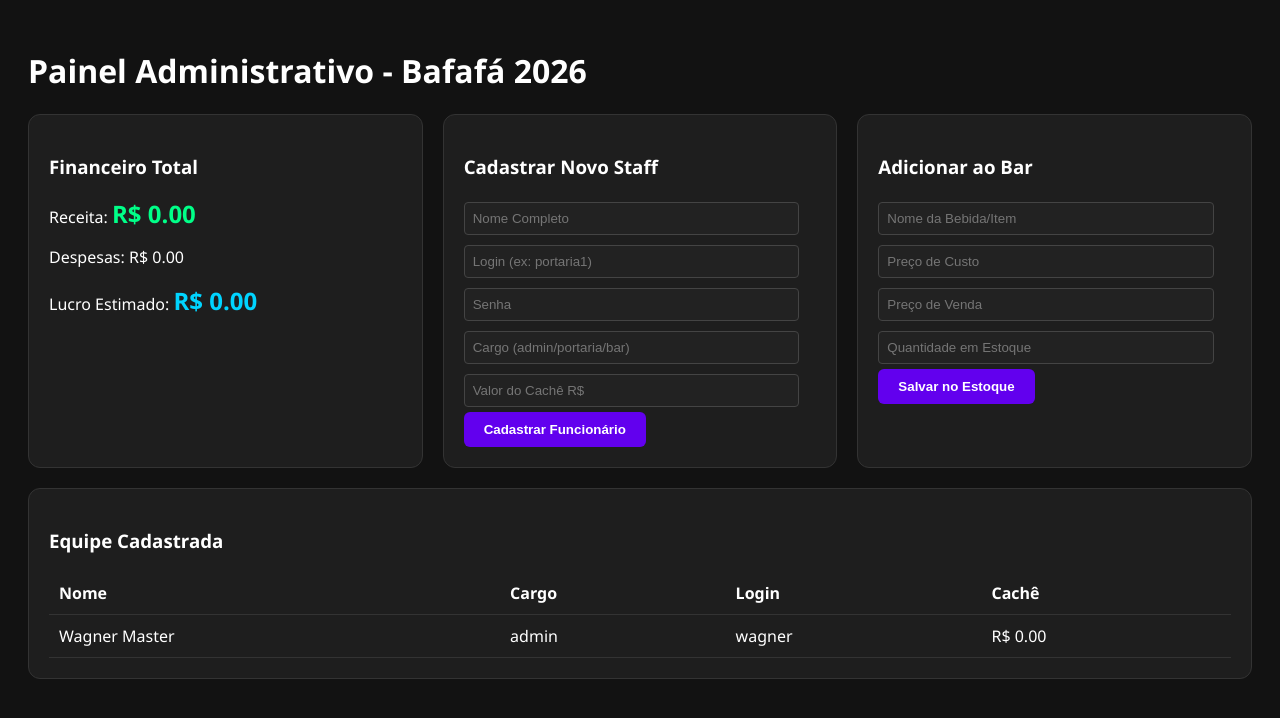
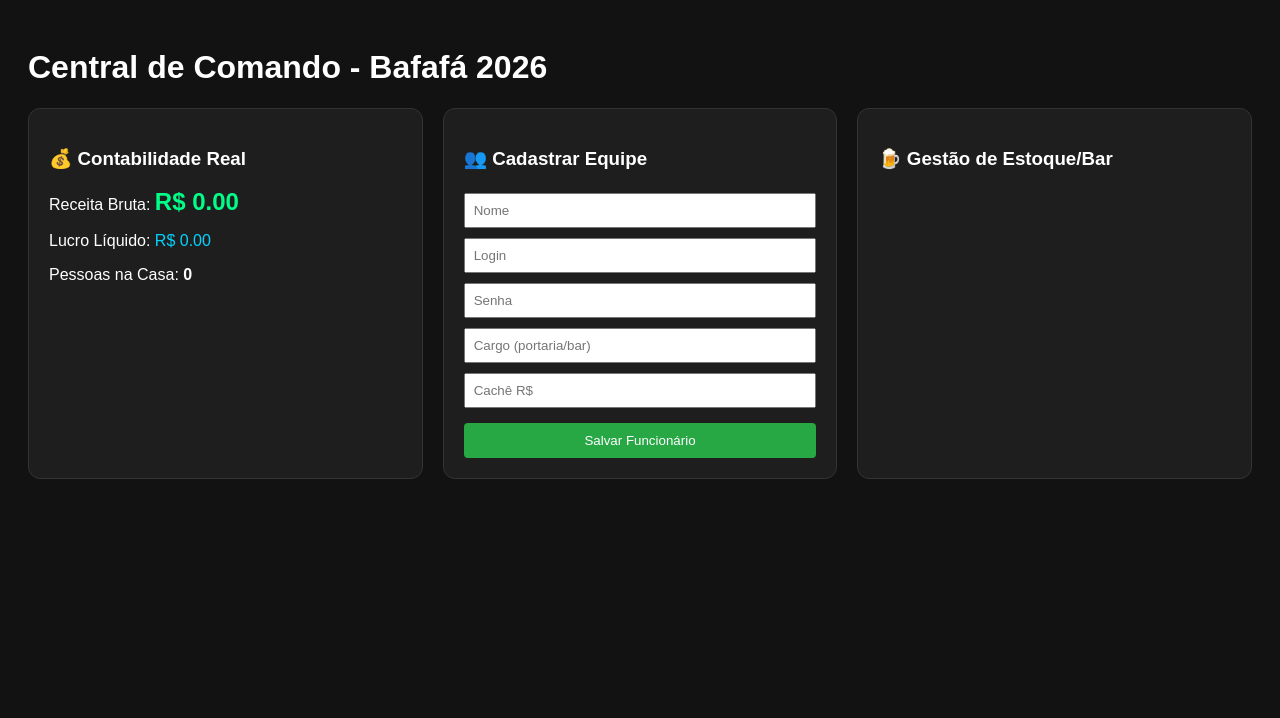
Before and after one commit to wagnerzaparolli15-ai/evento_samba, a Flask app: page /admin_total in a window 1280 px wide. Shown: the top 718 px of the page. Run offline with Flask 3, Linux system fonts and the light colour scheme; the visitor is signed in with stand-in values (Sample User, id 1).

Commit message:
Sistema Completo

```diff
--- a/app.py
+++ b/app.py
@@ -5,7 +5,7 @@ from sqlalchemy import func
 
 app = Flask(__name__)
 
-# --- 1. CONFIGURAÇÃO DO BANCO (RENDER) ---
+# --- CONFIGURAÇÃO ---
 db_url = os.getenv("DATABASE_URL")
 if db_url and db_url.startswith("postgres://"):
     db_url = db_url.replace("postgres://", "postgresql://", 1)
@@ -14,12 +14,12 @@ if db_url and "sslmode" not in db_url:
 
 app.config['SQLALCHEMY_DATABASE_URI'] = db_url
 app.config['SQLALCHEMY_TRACK_MODIFICATIONS'] = False
-app.secret_key = os.getenv("SECRET_KEY", "BAFAFA_2026_TOTAL_SECURE")
+app.secret_key = os.getenv("SECRET_KEY", "BAFAFA_2026_MASTER_CONTROL")
 
 db = SQLAlchemy(app)
 sdk = mercadopago.SDK(os.getenv("MP_ACCESS_TOKEN"))
 
-# --- 2. MODELOS ---
+# --- MODELOS ---
 class Equipe(db.Model):
     id = db.Column(db.Integer, primary_key=True)
     nome = db.Column(db.String(100)); usuario = db.Column(db.String(50), unique=True)
@@ -35,14 +35,13 @@ class Produto(db.Model):
     preco_custo = db.Column(db.Float, default=0.0); preco_venda = db.Column(db.Float, default=0.0)
     estoque = db.Column(db.Integer, default=0); vendidos = db.Column(db.Integer, default=0)
 
-# --- 3. INICIALIZAÇÃO ---
 with app.app_context():
     db.create_all()
     if not Equipe.query.filter_by(usuario='wagner').first():
         db.session.add(Equipe(nome='Wagner Master', usuario='wagner', senha='123', cargo='admin', cachet=0))
         db.session.commit()
 
-# --- 4. ROTAS DO FLUXO DO CLIENTE ---
+# --- ROTAS ---
 @app.route('/')
 def index(): return render_template('index.html')
 
@@ -60,9 +59,27 @@ def pagamento(id):
         pix = res["response"]["point_of_interaction"]["transaction_data"]
         c.payment_id = str(res["response"]["id"]); db.session.commit()
         return render_template('pagamento.html', c=c, pix_codigo=pix["qr_code"], qrcode_base64=pix["qr_code_base64"])
-    except: return "Erro no Mercado Pago. Verifique o Token no Render."
+    except: return "Erro MP. Verifique o Token.", 500
 
-# --- 5. PAINEL ADMINISTRATIVO E GESTÃO ---
+@app.route('/validar-entrada/<int:id>')
+def validar_entrada(id):
+    if 'usuario_nome' not in session: return redirect(url_for('login_staff'))
+    c = Cliente.query.get_or_404(id)
+    c.na_casa = True
+    c.quem_liberou = session['usuario_nome']
+    db.session.commit()
+    return render_template('recepcao.html', c=c)
+
+@app.route('/comprar_item', methods=['POST'])
+def comprar_item():
+    data = request.json
+    for item in data.get('itens', []):
+        p = Produto.query.get(item['id'])
+        if p and p.estoque > 0:
+            p.estoque -= 1; p.vendidos += 1
+    db.session.commit()
+    return jsonify({"status": "success"})
+
 @app.route('/login-staff', methods=['GET', 'POST'])
 def login_staff():
     if request.method == 'POST':
@@ -83,24 +100,16 @@ def admin_total():
             db.session.add(Produto(nome=request.form.get('nome'), preco_custo=float(request.form.get('custo')), preco_venda=float(request.form.get('venda')), estoque=int(request.form.get('estoque'))))
         db.session.commit()
 
-    # Cálculos Financeiros
-    ingressos_pago = db.session.query(func.count(Cliente.id)).filter(Cliente.pago == True).scalar() or 0
-    receita_ingressos = ingressos_pago * 45.0
-    receita_bar = sum([p.preco_venda * p.vendidos for p in Produto.query.all()])
-    despesas_equipe = db.session.query(func.sum(Equipe.cachet)).scalar() or 0
+    prod_all = Produto.query.all()
+    ingressos_pago = Cliente.query.filter_by(pago=True).count()
+    rec_ingresso = ingressos_pago * 45.0
+    rec_bar = sum([p.preco_venda * p.vendidos for p in prod_all])
+    custo_bar = sum([p.preco_custo * p.vendidos for p in prod_all])
+    despesa_equipe = db.session.query(func.sum(Equipe.cachet)).scalar() or 0
 
-    fin = {
-        "receita": receita_ingressos + receita_bar,
-        "despesas": despesas_equipe,
-        "lucro": (receita_ingressos + receita_bar) - despesas_equipe
-    }
+    fin = {"receita": rec_ingresso + rec_bar, "lucro": (rec_ingresso + rec_bar) - (despesa_equipe + custo_bar), "na_casa": Cliente.query.filter_by(na_casa=True).count()}
 
-    return render_template('admin_total.html', equipe=Equipe.query.all(), produtos=Produto.query.all(), clientes=Cliente.query.all(), fin=fin)
-
-@app.route('/logout')
-def logout():
-    session.clear(); return redirect(url_for('index'))
+    return render_template('admin_total.html', equipe=Equipe.query.all(), produtos=prod_all, clientes_na_casa=Cliente.query.filter_by(na_casa=True).all(), fin=fin)
 
 if __name__ == '__main__':
-    port = int(os.environ.get("PORT", 10000))
-    app.run(host='0.0.0.0', port=port)
+    app.run(host='0.0.0.0', port=int(os.environ.get("PORT", 10000)))
--- a/templates/admin_total.html
+++ b/templates/admin_total.html
@@ -1,69 +1,46 @@
 <!DOCTYPE html>
 <html lang="pt-br">
 <head>
-    <meta charset="UTF-8">
-    <meta name="viewport" content="width=device-width, initial-scale=1.0">
-    <title>Painel Bafafá 2026</title>
+    <meta charset="UTF-8"><meta name="viewport" content="width=device-width, initial-scale=1.0">
+    <title>Dashboard Master Bafafá</title>
     <style>
-        body { font-family: 'Segoe UI', sans-serif; background: #121212; color: white; padding: 20px; }
-        .grid { display: grid; grid-template-columns: repeat(auto-fit, minmax(250px, 1fr)); gap: 20px; }
+        body { font-family: sans-serif; background: #121212; color: white; padding: 20px; }
+        .grid { display: grid; grid-template-columns: repeat(auto-fit, minmax(300px, 1fr)); gap: 20px; }
         .card { background: #1e1e1e; padding: 20px; border-radius: 12px; border: 1px solid #333; }
-        .receita { color: #00ff88; font-size: 24px; font-weight: bold; }
-        .lucro { color: #00d4ff; font-size: 24px; font-weight: bold; }
-        table { width: 100%; border-collapse: collapse; margin-top: 15px; }
-        th, td { padding: 10px; border-bottom: 1px solid #333; text-align: left; }
-        input { padding: 8px; margin: 5px 0; width: 90%; border-radius: 4px; border: 1px solid #444; background: #222; color: white; }
-        .btn { background: #6200ee; color: white; border: none; padding: 10px 20px; border-radius: 6px; cursor: pointer; font-weight: bold; }
-        .btn:hover { background: #3700b3; }
+        .resumo { font-size: 24px; font-weight: bold; color: #00ff88; }
+        table { width: 100%; border-collapse: collapse; margin-top: 15px; background: #252525; }
+        th, td { padding: 12px; text-align: left; border-bottom: 1px solid #444; }
+        th { background: #333; }
+        .badge { background: #6200ee; padding: 5px 10px; border-radius: 4px; font-size: 12px; }
+        input, select { padding: 8px; margin: 5px 0; width: 100%; box-sizing: border-box; }
+        .btn { background: #28a745; color: white; border: none; padding: 10px; cursor: pointer; width: 100%; border-radius: 4px; margin-top: 10px; }
     </style>
 </head>
 <body>
-    <h1>Painel Administrativo - Bafafá 2026</h1>
+    <h1>Central de Comando - Bafafá 2026</h1>
 
     <div class="grid">
         <div class="card">
-            <h3>Financeiro Total</h3>
-            <p>Receita: <span class="receita">R$ {{ "%.2f"|format(fin.receita) }}</span></p>
-            <p>Despesas: R$ {{ "%.2f"|format(fin.despesas) }}</p>
-            <p>Lucro Estimado: <span class="lucro">R$ {{ "%.2f"|format(fin.lucro) }}</span></p>
+            <h3>💰 Contabilidade Real</h3>
+            <p>Receita Bruta: <span class="resumo">R$ {{ "%.2f"|format(fin.receita) }}</span></p>
+            <p>Lucro Líquido: <span style="color: #00d4ff;">R$ {{ "%.2f"|format(fin.lucro) }}</span></p>
+            <p>Pessoas na Casa: <strong>{{ fin.na_casa }}</strong></p>
         </div>
 
         <div class="card">
-            <h3>Cadastrar Novo Staff</h3>
+            <h3>👥 Cadastrar Equipe</h3>
             <form method="POST">
                 <input type="hidden" name="add_equipe" value="1">
-                <input type="text" name="nome" placeholder="Nome Completo" required>
-                <input type="text" name="usuario" placeholder="Login (ex: portaria1)" required>
+                <input type="text" name="nome" placeholder="Nome" required>
+                <input type="text" name="usuario" placeholder="Login" required>
                 <input type="text" name="senha" placeholder="Senha" required>
-                <input type="text" name="cargo" placeholder="Cargo (admin/portaria/bar)">
-                <input type="number" name="cachet" placeholder="Valor do Cachê R$" step="0.01">
-                <button type="submit" class="btn">Cadastrar Funcionário</button>
+                <input type="text" name="cargo" placeholder="Cargo (portaria/bar)">
+                <input type="number" name="cachet" placeholder="Cachê R$" step="0.01">
+                <button type="submit" class="btn">Salvar Funcionário</button>
             </form>
         </div>
 
         <div class="card">
-            <h3>Adicionar ao Bar</h3>
+            <h3>🍺 Gestão de Estoque/Bar</h3>
             <form method="POST">
-                <input type="hidden" name="add_produto" value="1">
-                <input type="text" name="nome" placeholder="Nome da Bebida/Item" required>
-                <input type="number" name="custo" placeholder="Preço de Custo" step="0.01">
-                <input type="number" name="venda" placeholder="Preço de Venda" step="0.01">
-                <input type="number" name="estoque" placeholder="Quantidade em Estoque">
-                <button type="submit" class="btn">Salvar no Estoque</button>
-            </form>
-        </div>
-    </div>
-
-    <div class="card" style="margin-top: 20px;">
-        <h3>Equipe Cadastrada</h3>
-        <table>
-            <thead><tr><th>Nome</th><th>Cargo</th><th>Login</th><th>Cachê</th></tr></thead>
-            <tbody>
-                {% for f in equipe %}
-                <tr><td>{{ f.nome }}</td><td>{{ f.cargo }}</td><td>{{ f.usuario }}</td><td>R$ {{ "%.2f"|format(f.cachet) }}</td></tr>
-                {% endfor %}
-            </tbody>
-        </table>
-    </div>
-</body>
-</html>
+                <input type="hidden" name="
```
